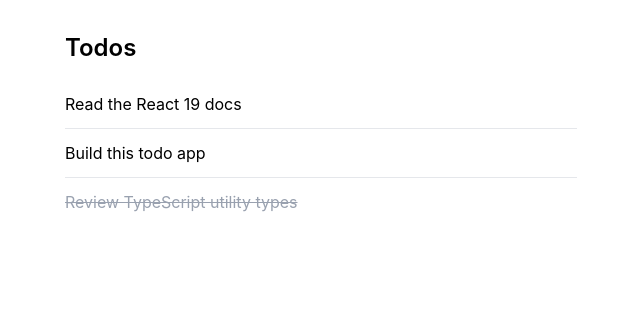
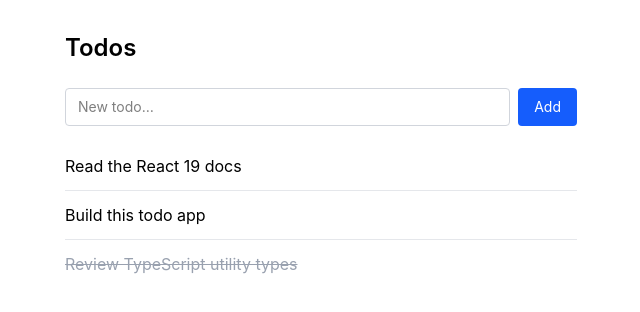
Before and after one commit to ooloth/react-ts-patterns, a React (Vite) app: page / in a window 1280 px wide. Shown: the top 312 px of the page, without its empty margins (319-959 px from the left). Built offline with nearby package versions, Linux system fonts and the light colour scheme.

Commit message:
ui: add AddTodoForm with useActionState, lift todosPromise into state

```diff
--- a/src/App.tsx
+++ b/src/App.tsx
@@ -1,16 +1,21 @@
-import { Suspense } from 'react'
+import { Suspense, useState } from 'react'
 import { ErrorBoundary } from 'react-error-boundary'
 import { fetchTodos } from './api/todos'
+import { AddTodoForm } from './ui/AddTodoForm'
 import { TodoList } from './ui/TodoList'
 
-// The promise is created outside the component so it isn't re-created on every
-// render — that would cause an infinite suspend loop.
-const todosPromise = fetchTodos()
+export default function App() {
+  // Storing the promise in state lets us replace it after a mutation, which
+  // causes TodoList to re-suspend and refetch. useState(() => fetchTodos())
+  // uses the initialiser form so fetchTodos() runs once, not on every render.
+  const [todosPromise, setTodosPromise] = useState(() => fetchTodos())
 
-export default function App() {
+  const refresh = () => setTodosPromise(fetchTodos())
+
   return (
     <main className="mx-auto max-w-xl p-8">
       <h1 className="text-2xl font-semibold">Todos</h1>
+      <AddTodoForm onSuccess={refresh} />
       <ErrorBoundary fallbackRender={({ error }) => (
         <p className="mt-4 text-red-600">
           Failed to load todos: {error instanceof Error ? error.message : String(error)}
--- /dev/null
+++ b/src/ui/AddTodoForm.tsx
@@ -0,0 +1,46 @@
+import { useActionState } from 'react'
+import { addTodo } from '../api/todos'
+import { SubmitButton } from './SubmitButton'
+
+type Props = {
+  onSuccess: () => void
+}
+
+type ActionState =
+  | { status: 'idle' }
+  | { status: 'error'; message: string }
+
+// useActionState wraps an async action and returns [state, action, isPending].
+// Passing the action to <form action={...}> makes React treat the submission as
+// a transition — the UI stays interactive while the action runs, and isPending
+// reflects the in-flight state. No useState or useEffect needed for this flow.
+export function AddTodoForm({ onSuccess }: Props) {
+  const [state, formAction] = useActionState(
+    async (_prev: ActionState, formData: FormData): Promise<ActionState> => {
+      const title = formData.get('title')
+      if (typeof title !== 'string' || title.trim() === '') {
+        return { status: 'error', message: 'Title is required' }
+      }
+      await addTodo({ title: title.trim(), status: 'active' })
+      onSuccess()
+      return { status: 'idle' }
+    },
+    { status: 'idle' },
+  )
+
+  return (
+    <form action={formAction} className="mt-6 flex gap-2">
+      <input
+        name="title"
+        type="text"
+        placeholder="New todo…"
+        required
+        className="flex-1 rounded border border-gray-300 px-3 py-2 text-sm"
+      />
+      <SubmitButton label="Add" pendingLabel="Adding…" />
+      {state.status === 'error' && (
+        <p className="mt-1 text-sm text-red-600">{state.message}</p>
+      )}
+    </form>
+  )
+}
```
